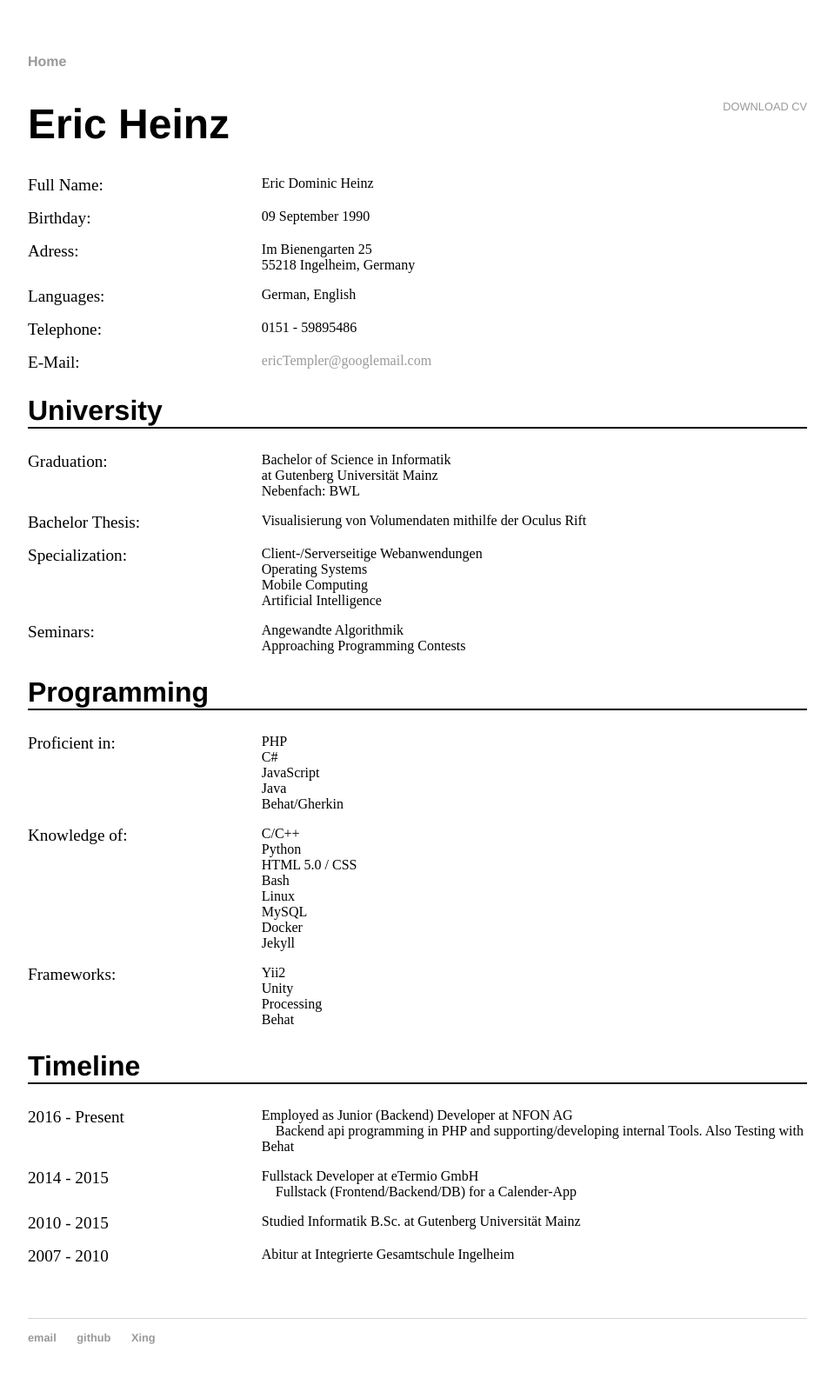
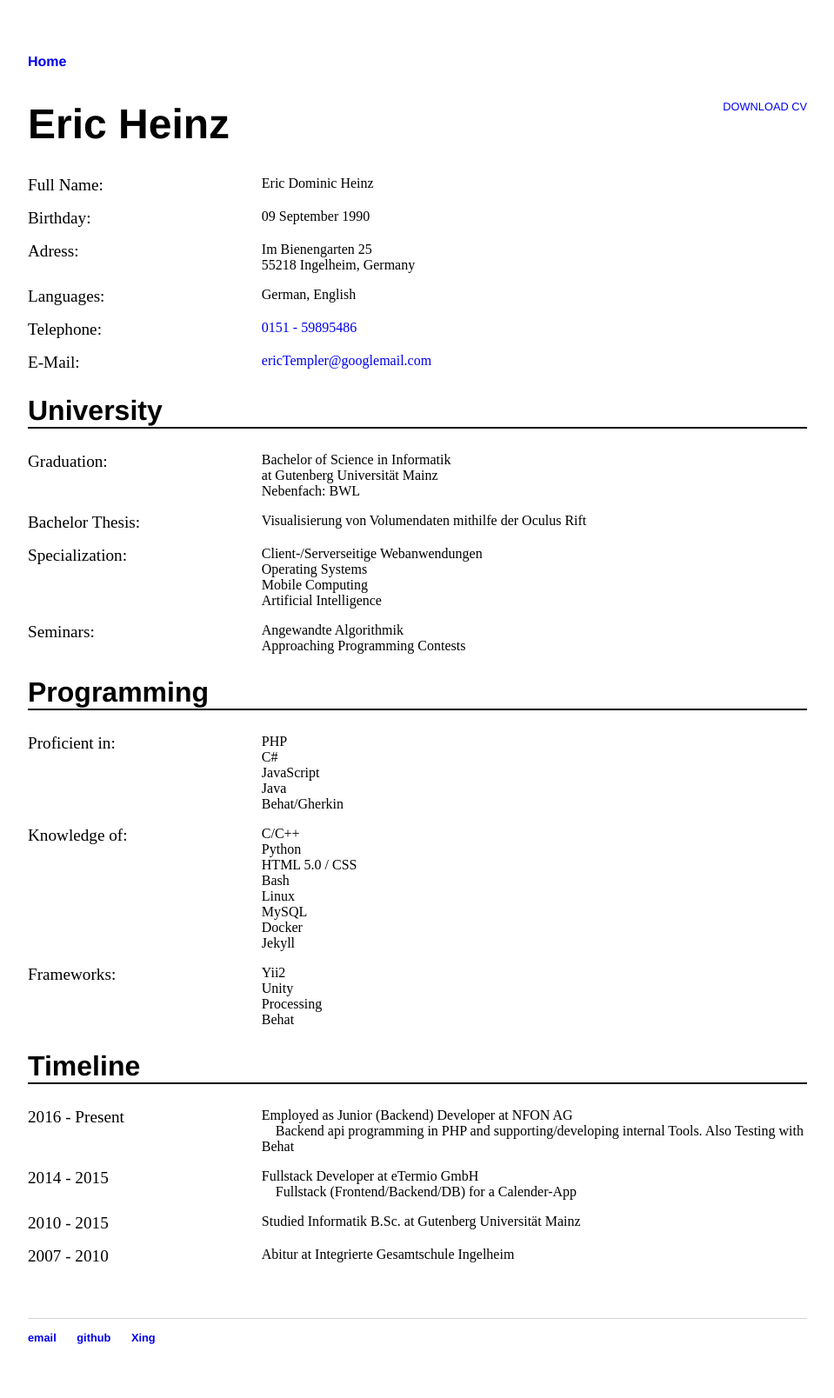
Before and after one commit to Templer90/ApplicationPage, a Jekyll site: the page built from index.html, in a window 1280 px wide. Shown: the whole page at 87% size, without its empty margins (160-1119 px from the left). Built offline with Jekyll 4.4.1, drawn with Linux system fonts in a browser that asks for light colours.

Commit message:
Updated Telephone Number

```diff
--- a/css/main.css
+++ b/css/main.css
@@ -1,6 +1,6 @@
 body { margin: 60px auto; width: 70%; }
 
-a { text-decoration: none; color: #999; }
+a { text-decoration: none;}
 a:hover { text-decoration: underline; }
 
 p, ul { font-size: 1.5em; line-height: 1.4em; color: #333; }
--- a/index.html
+++ b/index.html
@@ -15,7 +15,7 @@ title: Eric Heinz
 			<span class="span_info"> {{ person.address }}<br> {{ person.town }}, Germany</span>
 		</div>
 		<div><span class="span_title">Languages:</span><span class="span_info"> {{ person.spoken_languages | join: ", " }}</span></div>
-		<div><span class="span_title">Telephone:</span><span class="span_info"> {{ person.telephone }}</span></div>
+		<div><span class="span_title">Telephone:</span><a href="tel: +{{ person.telephone | remove: '-' | remove: ' ' }}">{{ person.telephone }}</a></div>
 		<div><span class="span_title">E-Mail:</span><a href="mailto:{{ site.data.person.email }}">{{ person.email }}</a></div>
 	</div>
 
```
